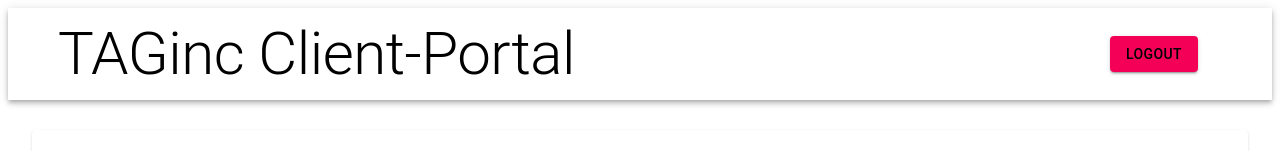
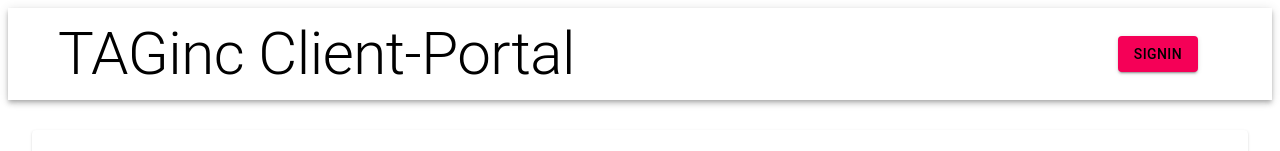
Before and after one commit to mtseveryn/TAGinc-client-portal, a React app: page / in a window 1280 px wide. Shown: the top 151 px of the page. Built offline with nearby package versions, Linux system fonts and the light colour scheme.

Commit message:
more ui changes and some work on auth

```diff
--- /dev/null
+++ b/client/components/Auth/Auth.js
@@ -0,0 +1,11 @@
+import React from 'react'
+
+const Auth = () => {
+  return (
+    <div>
+      hello there.
+    </div>
+  )
+}
+
+export default Auth
--- a/client/components/ClientPage/clientPage.jsx
+++ b/client/components/ClientPage/clientPage.jsx
@@ -33,7 +33,7 @@ const ClientPage = () => {
 	const classes = useStyles();
 
 	//todo: helper function to retrieve all data from backend
-	const getData = () => {
+	const getData = ()=>  {
 		console.log('render')
 		return;
 		try {
--- a/client/components/Header/Header.js
+++ b/client/components/Header/Header.js
@@ -1,4 +1,4 @@
-import React from 'react'
+import React, {useState} from 'react'
 import { Link } from "react-router-dom";
 import {
   AppBar,
@@ -8,13 +8,19 @@ import {
   Avatar,
   Dialog,
 } from "@material-ui/core";
+import Auth from '../Auth/Auth'
 import useStyles from "./styles";
 
 const Header = () => {
+  const [openAuth, setOpenAuth] = useState(false);
 
   const classes = useStyles();
 
   const logout = ()=>{}
+
+  const user = false;
+
+  const toggleAuth = ()=> setOpenAuth(prev => !prev)
 
   return (
     <AppBar className={classes.appBar} position='sticky' color='inherit'>
@@ -30,7 +36,9 @@ const Header = () => {
         </Typography>
         {/* <img src={logo} alt="logo" height="60" /> */}
       </div>
+
       <Toolbar className={classes.toolbar}>
+      { user ? (
         <Button
           variant="contained"
           color="secondary"
@@ -38,9 +46,29 @@ const Header = () => {
         >
           Logout
         </Button>
+      ):
+      (
+        <Button
+          variant="contained"
+          color="secondary"
+          onClick={toggleAuth}
+        >
+          signIn
+        </Button>
+
+      )
+      }
       </Toolbar>
+      <Dialog open={openAuth} onBackdropClick={toggleAuth}>
+        <Auth />
+      </Dialog>
     </AppBar>
   )
 }
 
 export default Header
+
+
+// localStorage.setItem('profile', JSON.stringify({...action?.data}));
+
+// const [user, setUser] = useState(JSON.parse(localStorage.getItem("profile")));
```
Also changed, not shown: client/components/Auth/styles.js (added), 1 other file (tests, documents, lock files or other folders). Lines whose indentation alone changed are shown as unchanged.
